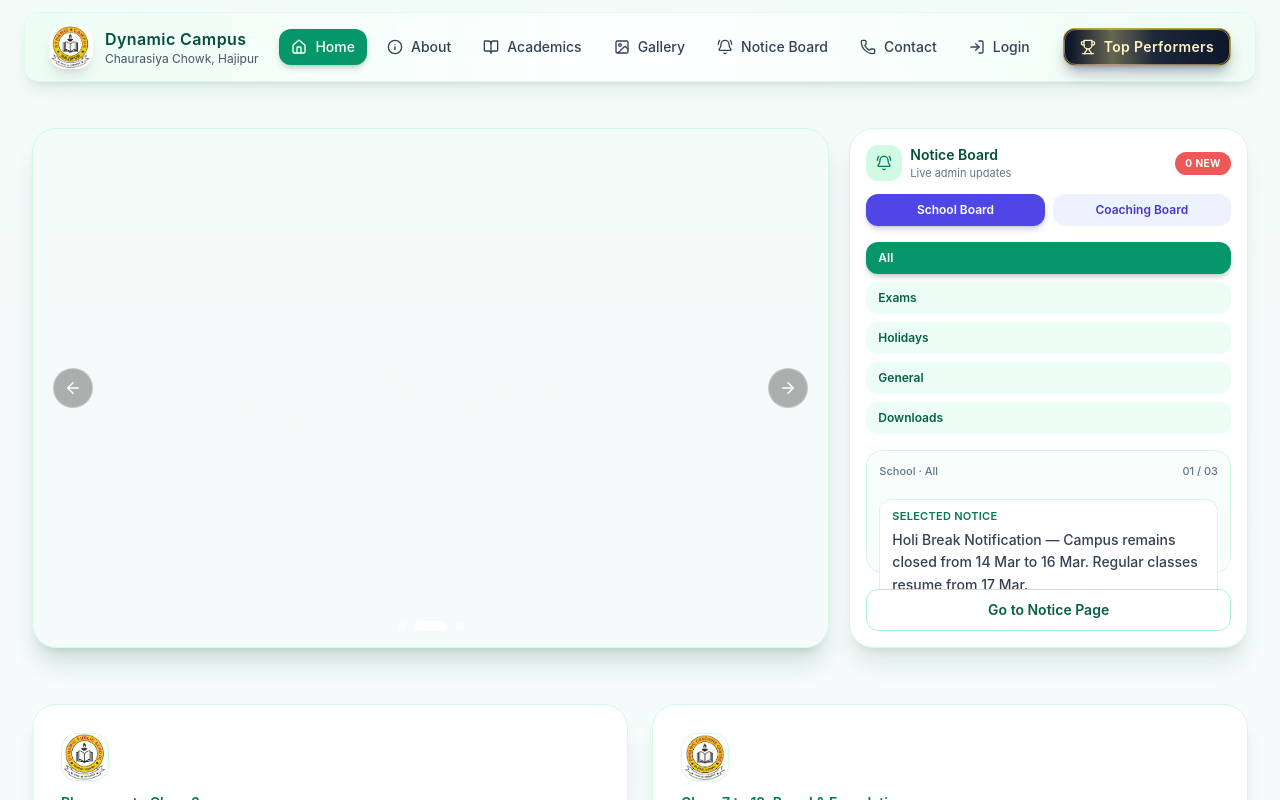
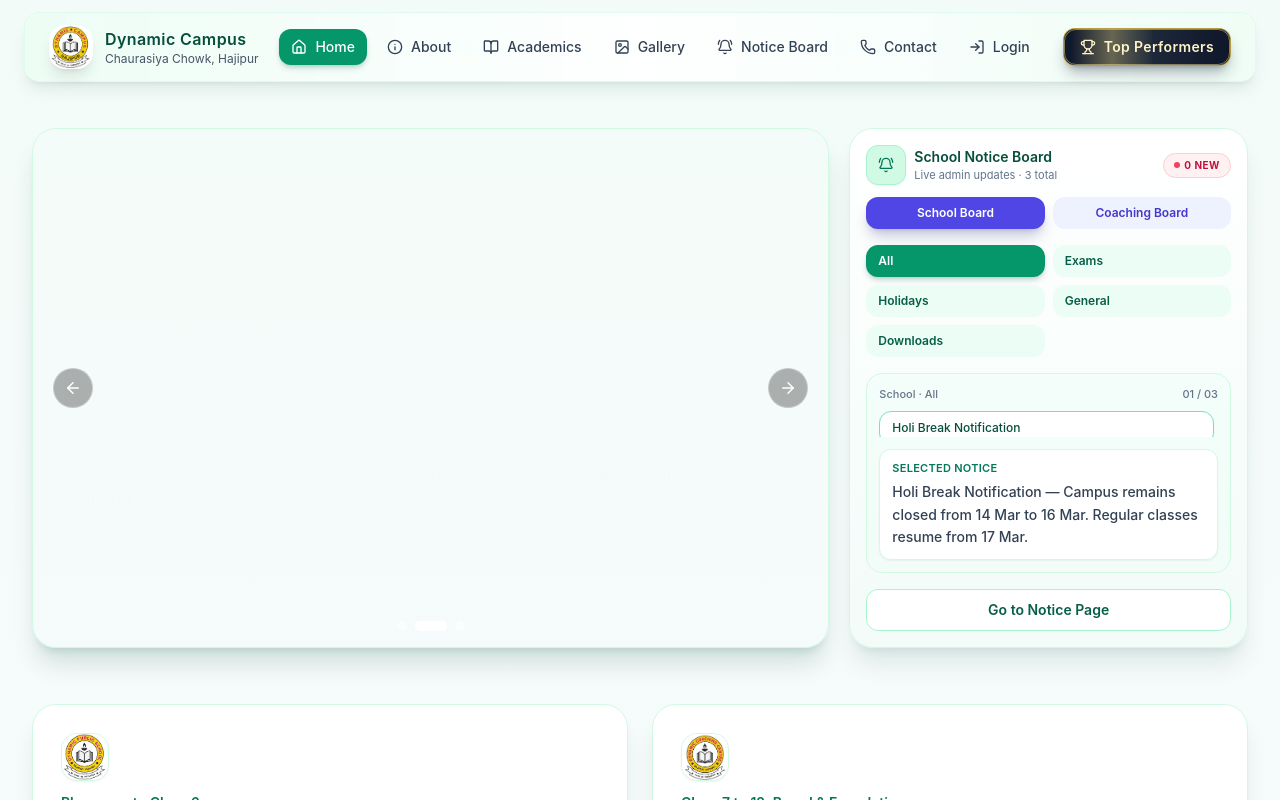
Before and after one commit to AbhiXYZQ/dynamic, a React (Vite) app: page / in a window 1280 px wide. Shown: the top 800 px of the page. Built offline with nearby package versions, Linux system fonts and the light colour scheme.

Commit message:
admin-notice page updated

```diff
--- a/src/pages/Home.jsx
+++ b/src/pages/Home.jsx
@@ -137,20 +137,28 @@ const Home = () => {
     []
   );
 
+  const currentWingNotices = useMemo(
+    () => allNotices.filter((item) => item.targetWing === activeNoticeWing || item.targetWing === "all"),
+    [activeNoticeWing, allNotices]
+  );
+
+  // Show only a few (e.g., 3) notices on the home page
+  const MAX_HOME_NOTICES = 3;
   const activeNoticeList = useMemo(() => {
-    const wingNotices = allNotices.filter((item) => item.targetWing === activeNoticeWing || item.targetWing === "all");
-    if (activeNoticeCategory === "All") return wingNotices;
-    return wingNotices.filter((item) => item.category === activeNoticeCategory);
-  }, [activeNoticeCategory, activeNoticeWing, allNotices]);
+    let filtered = activeNoticeCategory === "All"
+      ? currentWingNotices
+      : currentWingNotices.filter((item) => item.category === activeNoticeCategory);
+    return filtered.slice(0, MAX_HOME_NOTICES);
+  }, [activeNoticeCategory, currentWingNotices]);
 
   const activeNoticeData = activeNoticeList[activeNotice];
   const newNoticeCount = useMemo(
     () =>
-      allNotices.filter(
-        (item) => (item.targetWing === activeNoticeWing || item.targetWing === "all") && item.isNew
-      ).length,
-    [activeNoticeWing, allNotices]
+      currentWingNotices.filter((item) => item.isNew).length,
+    [currentWingNotices]
   );
+
+  const noticeBoardCount = currentWingNotices.length;
 
   useEffect(() => {
     setActiveNotice(0);
@@ -300,46 +308,48 @@ const Home = () => {
             whileInView={{ opacity: 1, y: 0 }}
             viewport={{ once: true }}
             transition={{ duration: 0.55, ease: [0.22, 1, 0.36, 1] }}
-            className="flex min-h-[260px] flex-col overflow-hidden rounded-3xl border border-emerald-100 bg-white p-4 shadow-xl shadow-emerald-900/10 md:h-[520px]"
+            className="flex min-h-[260px] flex-col overflow-hidden rounded-3xl border border-emerald-100 bg-gradient-to-b from-white to-emerald-50/30 p-4 shadow-xl shadow-emerald-900/10 md:h-[520px]"
           >
             <div className="flex items-center justify-between gap-2">
               <div className="flex items-center gap-2">
-                <span className="inline-flex h-9 w-9 items-center justify-center rounded-xl bg-emerald-100 text-emerald-700">
+                <span className="inline-flex h-10 w-10 items-center justify-center rounded-xl border border-emerald-200 bg-emerald-100 text-emerald-700 shadow-sm">
                   <BellRing size={16} />
                 </span>
                 <div>
-                  <p className="text-sm font-semibold text-emerald-900">Notice Board</p>
-                  <p className="text-[11px] text-slate-500">Live admin updates</p>
+                  <p className="text-sm font-semibold text-emerald-900">{activeNoticeWing === "school" ? "School" : "Coaching"} Notice Board</p>
+                  <p className="text-[11px] text-slate-500">Live admin updates · {noticeBoardCount} total</p>
                 </div>
               </div>
-              <span className="inline-flex items-center rounded-full bg-red-500/90 px-2.5 py-1 text-[10px] font-bold uppercase tracking-wider text-white animate-pulse">
-                {newNoticeCount} New
+              <span className="inline-flex items-center gap-1 rounded-full border border-rose-200 bg-rose-50 px-2.5 py-1 text-[10px] font-bold uppercase tracking-wider text-rose-700">
+                <span className="h-1.5 w-1.5 animate-pulse rounded-full bg-rose-500" /> {newNoticeCount} New
               </span>
             </div>
 
             <div className="mt-3 grid grid-cols-2 gap-2">
               {[{ key: "school", label: "School" }, { key: "coaching", label: "Coaching" }].map((wing) => (
-                <button
+                <motion.button
                   key={wing.key}
                   type="button"
                   onClick={() => setActiveNoticeWing(wing.key)}
+                  whileTap={{ scale: 0.98 }}
                   className={`rounded-xl px-3 py-2 text-xs font-semibold transition ${
                     activeNoticeWing === wing.key
-                      ? "bg-indigo-600 text-white shadow-md shadow-indigo-900/20"
+                      ? "bg-indigo-600 text-white shadow-lg shadow-indigo-900/25"
                       : "bg-indigo-50 text-indigo-700 hover:bg-indigo-100"
                   }`}
                 >
                   {wing.label} Board
-                </button>
+                </motion.button>
               ))}
             </div>
 
-            <div className="mt-4 flex gap-2 overflow-x-auto pb-1 [scrollbar-width:none] [&::-webkit-scrollbar]:hidden lg:grid lg:grid-cols-1 lg:overflow-visible lg:pb-0">
+            <div className="mt-4 flex gap-2 overflow-x-auto pb-1 [scrollbar-width:none] [&::-webkit-scrollbar]:hidden lg:grid lg:grid-cols-2 lg:overflow-visible lg:pb-0">
               {noticeCategories.map((item) => (
-                <button
+                <motion.button
                   key={item}
                   type="button"
                   onClick={() => setActiveNoticeCategory(item)}
+                  whileTap={{ scale: 0.97 }}
                   className={`shrink-0 rounded-xl px-3 py-2 text-left text-xs font-semibold transition lg:shrink ${
                     activeNoticeCategory === item
                       ? "bg-emerald-600 text-white shadow-md shadow-emerald-900/20"
@@ -347,7 +357,7 @@ const Home = () => {
                   }`}
                 >
                   {item}
-                </button>
+                </motion.button>
               ))}
             </div>
 
@@ -363,29 +373,32 @@ const Home = () => {
                 </span>
               </div>
 
-              <div className="max-h-40 space-y-2 overflow-y-auto pr-1 [scrollbar-width:thin] [scrollbar-color:rgb(16_185_129)_transparent] md:min-h-0 md:flex-1 md:max-h-none [&::-webkit-scrollbar]:w-1.5 [&::-webkit-scrollbar-thumb]:rounded-full [&::-webkit-scrollbar-thumb]:bg-emerald-400 [&::-webkit-scrollbar-track]:bg-transparent">
+              <motion.div layout className="max-h-40 space-y-2 overflow-y-auto pr-1 [scrollbar-width:thin] [scrollbar-color:rgb(16_185_129)_transparent] md:min-h-0 md:flex-1 md:max-h-none [&::-webkit-scrollbar]:w-1.5 [&::-webkit-scrollbar-thumb]:rounded-full [&::-webkit-scrollbar-thumb]:bg-emerald-400 [&::-webkit-scrollbar-track]:bg-transparent">
                 {activeNoticeList.map((item, index) => (
-                  <button
+                  <motion.button
                     key={item.id}
                     type="button"
                     onClick={() => setActiveNotice(index)}
+                    initial={{ opacity: 0, y: 8 }}
+                    animate={{ opacity: 1, y: 0 }}
+                    transition={{ duration: 0.25, delay: index * 0.03 }}
                     className={`w-full rounded-xl border px-3 py-2 text-left text-[11px] font-medium leading-relaxed transition sm:text-xs ${
                       activeNotice === index
                         ? "border-emerald-300 bg-white text-emerald-900 shadow-sm"
                         : "border-transparent bg-emerald-100/60 text-slate-700 hover:bg-emerald-100"
                     }`}
                   >
-                    {item.title}
-                  </button>
+                    <span className="line-clamp-2">{item.title}</span>
+                  </motion.button>
                 ))}
                 {activeNoticeList.length === 0 && (
                   <p className="rounded-xl border border-dashed border-emerald-200 bg-white/70 px-3 py-4 text-center text-xs text-slate-500">
                     No notices in this category right now.
                   </p>
                 )}
-              </div>
+              </motion.div>
 
-              <div className="mt-3 shrink-0 rounded-xl border border-emerald-100 bg-white px-3 py-2">
+              <div className="mt-3 shrink-0 rounded-xl border border-emerald-100 bg-white px-3 py-2.5 shadow-sm">
                 <p className="text-[11px] font-semibold uppercase tracking-wide text-emerald-700">Selected Notice</p>
                 <AnimatePresence mode="wait">
                   <motion.p
```
